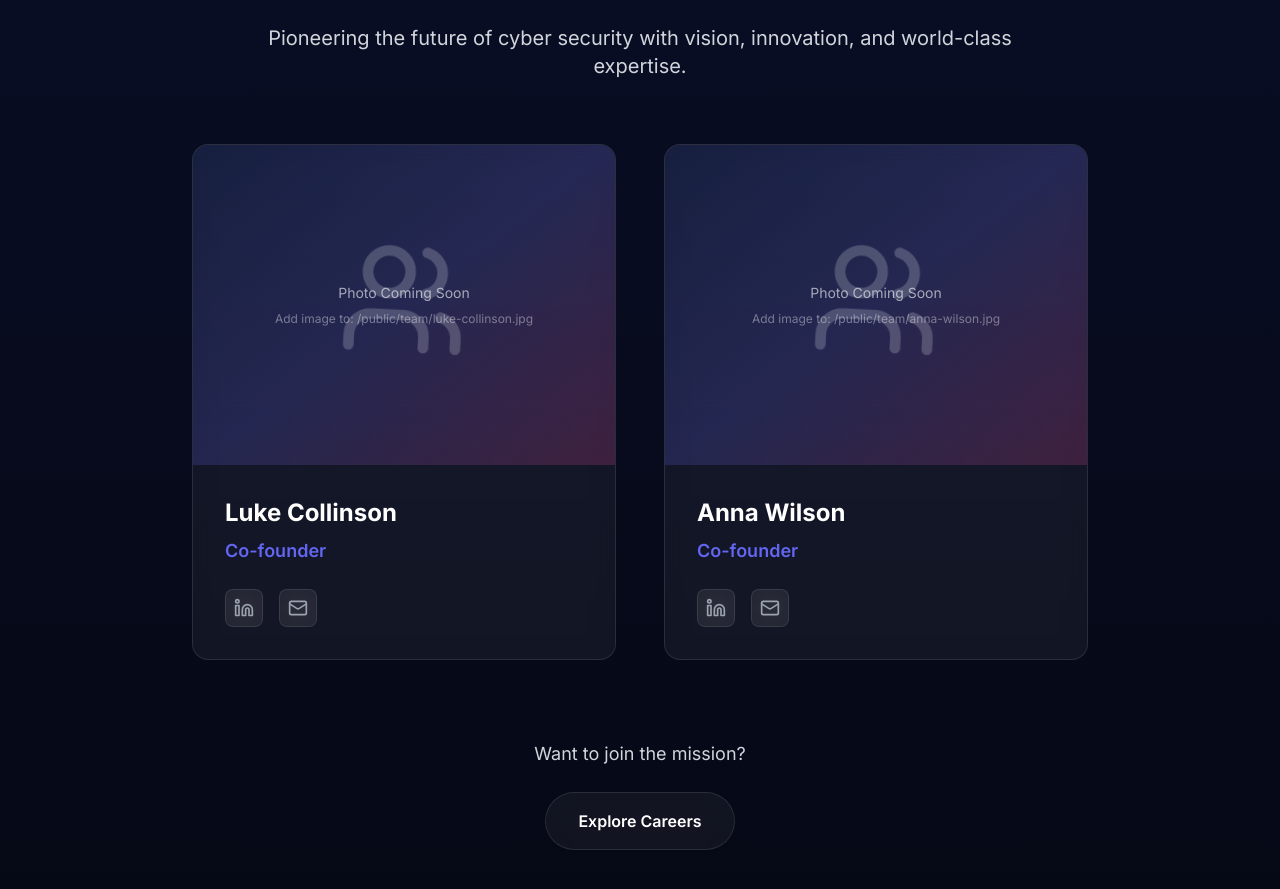
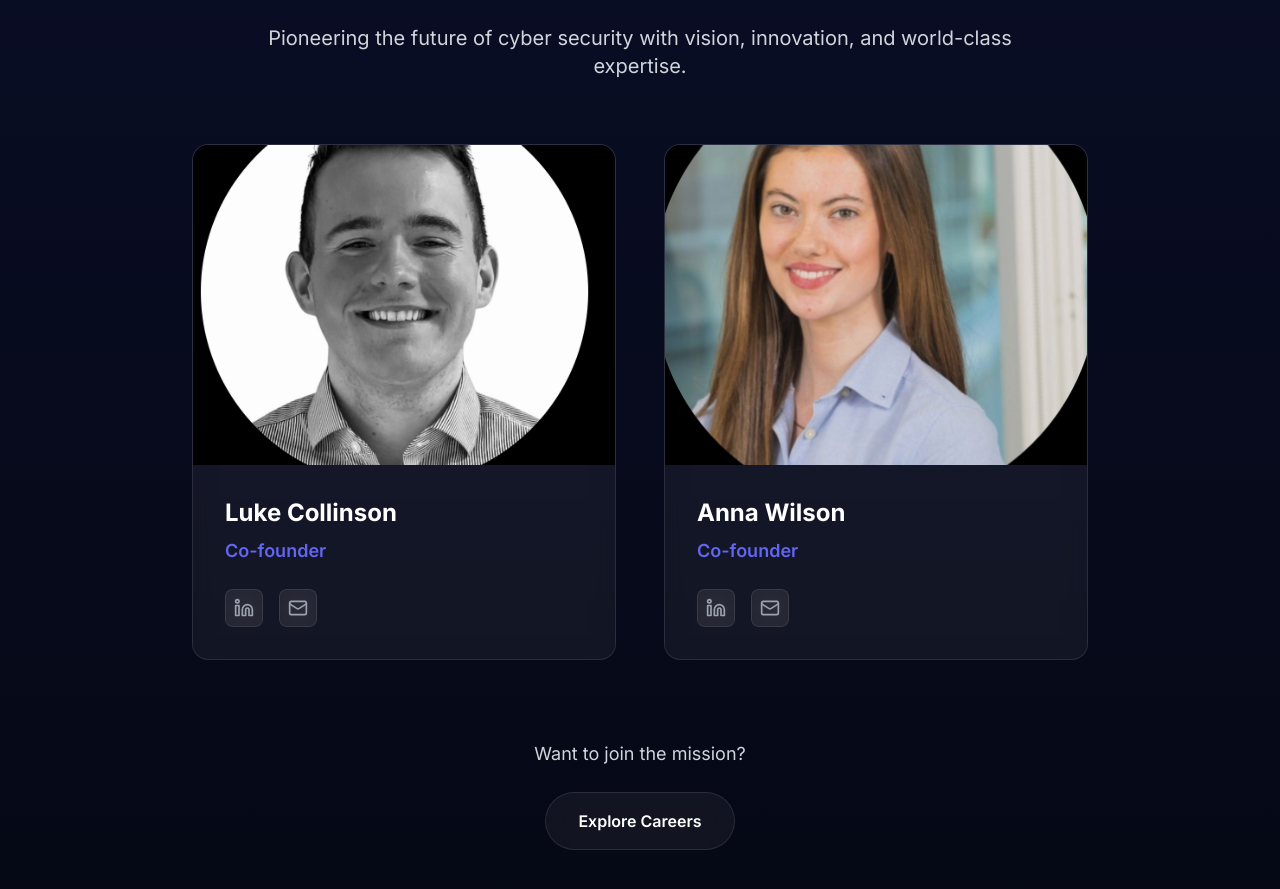
Before and after one commit to DevanshM1211/Cybersecurity-Stack-Website, a Next.js app: page / in a window 1280 px wide. Shown: the part 8500-9389 px from the top of the page. Built offline with nearby package versions, Linux system fonts and the light colour scheme.

Commit message:
Add co-founder photos and LinkedIn profiles
- Add Luke Collinson photo and LinkedIn profile
- Add Anna Wilson photo and LinkedIn profile
- Replace placeholder images with actual team photos
- Make LinkedIn icons clickable links
- Images: luke collinson.png, anna wilson.png

```diff
--- a/components/Team.tsx
+++ b/components/Team.tsx
@@ -3,7 +3,8 @@
 import { motion } from "framer-motion";
 import { useInView } from "framer-motion";
 import { useRef } from "react";
-import { Users, Linkedin, Mail } from "lucide-react";
+import { Linkedin, Mail } from "lucide-react";
+import Image from "next/image";
 
 const Team = () => {
   const ref = useRef(null);
@@ -13,12 +14,14 @@ const Team = () => {
     {
       name: "Luke Collinson",
       role: "Co-founder",
-      image: "/team/luke-collinson.jpg", // Placeholder path
+      image: "/luke collinson.png",
+      linkedin: "https://www.linkedin.com/in/luke-c-088b61121/",
     },
     {
       name: "Anna Wilson",
       role: "Co-founder",
-      image: "/team/anna-wilson.jpg", // Placeholder path
+      image: "/anna wilson.png",
+      linkedin: "https://www.linkedin.com/in/anna-wilson-889830226/",
     },
   ];
 
@@ -84,41 +87,15 @@ const Team = () => {
               whileHover={{ scale: 1.03, y: -10 }}
               className="glass-effect rounded-2xl overflow-hidden hover:glow-effect transition-all cursor-pointer group"
             >
-              {/* Image Placeholder */}
+              {/* Image */}
               <div className="relative h-80 bg-gradient-to-br from-cyber-blue/20 via-cyber-purple/20 to-cyber-pink/20 overflow-hidden">
-                {/* Decorative Pattern */}
-                <div className="absolute inset-0 opacity-10">
-                  <div className="absolute inset-0 bg-[linear-gradient(rgba(255,255,255,0.05)_1px,transparent_1px),linear-gradient(90deg,rgba(255,255,255,0.05)_1px,transparent_1px)] bg-[size:20px_20px]" />
-                </div>
-
-                {/* Floating Icon */}
-                <motion.div
-                  animate={{
-                    y: [0, -10, 0],
-                    rotate: [0, 5, 0],
-                  }}
-                  transition={{
-                    duration: 4,
-                    repeat: Infinity,
-                    ease: "easeInOut",
-                  }}
-                  className="absolute inset-0 flex items-center justify-center"
-                >
-                  <Users className="w-32 h-32 text-white/20" />
-                </motion.div>
-
-                {/* Placeholder Text */}
-                <div className="absolute inset-0 flex items-center justify-center">
-                  <div className="text-center p-6">
-                    <p className="text-white/60 text-sm mb-2">
-                      Photo Coming Soon
-                    </p>
-                    <p className="text-white/40 text-xs">
-                      Add image to: /public/team/
-                      {member.name.toLowerCase().replace(" ", "-")}.jpg
-                    </p>
-                  </div>
-                </div>
+                <Image
+                  src={member.image}
+                  alt={`${member.name} - ${member.role}`}
+                  fill
+                  className="object-cover"
+                  sizes="(max-width: 768px) 100vw, 50vw"
+                />
               </div>
 
               {/* Member Info */}
@@ -130,15 +107,18 @@ const Team = () => {
                   {member.role}
                 </p>
 
-                {/* Social Links Placeholder */}
+                {/* Social Links */}
                 <div className="flex gap-4 mt-6">
-                  <motion.button
+                  <motion.a
+                    href={member.linkedin}
+                    target="_blank"
+                    rel="noopener noreferrer"
                     whileHover={{ scale: 1.1 }}
                     whileTap={{ scale: 0.95 }}
                     className="p-2 glass-effect rounded-lg hover:bg-cyber-blue/20 transition-all"
                   >
                     <Linkedin className="w-5 h-5 text-gray-400 hover:text-cyber-blue transition-colors" />
-                  </motion.button>
+                  </motion.a>
                   <motion.button
                     whileHover={{ scale: 1.1 }}
                     whileTap={{ scale: 0.95 }}
```
Also changed, not shown: public/anna wilson.png (added), public/luke collinson.png (added).
